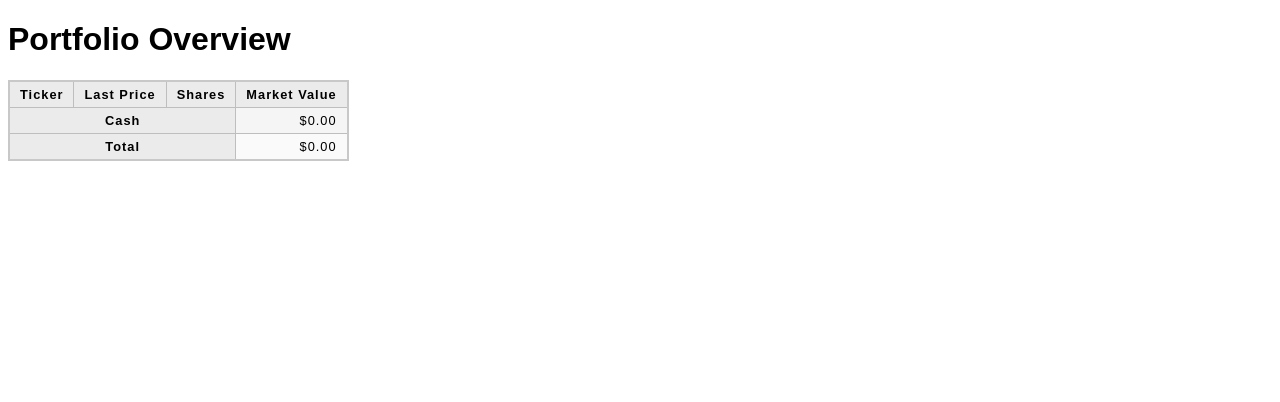
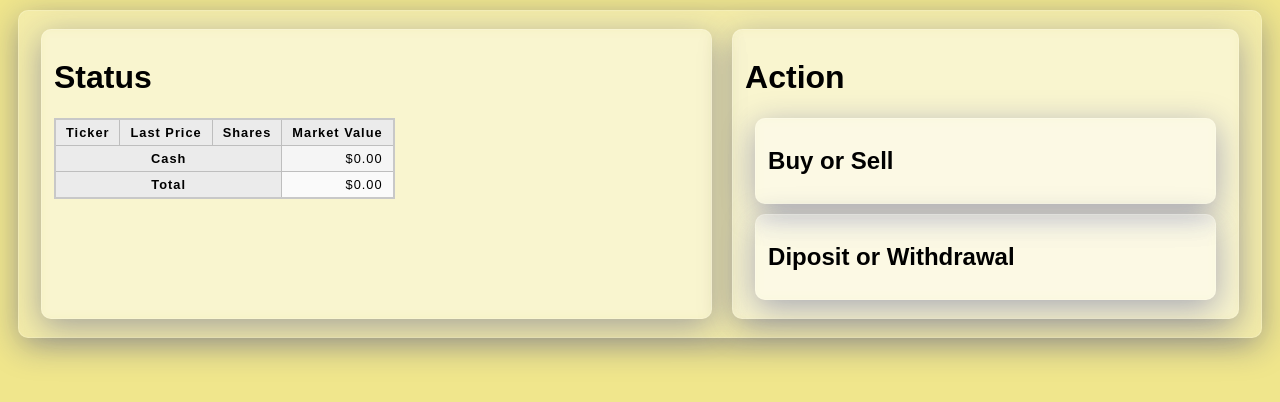
Before and after one commit to snifel0/dashboard, a Flask app: page /portfolio in a window 1280 px wide. Shown: the top 402 px of the page. Run offline with Flask 2, Linux system fonts and the light colour scheme; data that the repository does not hold is empty.

Commit message:
added layout for transactio input form

```diff
--- /dev/null
+++ b/web_server/src/static/stylesheets/layout.css
@@ -0,0 +1,22 @@
+body {
+    background: #f0e68c;
+}
+div {
+    background: rgba( 255, 255, 255, 0.25 );
+    box-shadow: 0 8px 32px 0 rgba( 31, 38, 135, 0.37 );
+    backdrop-filter: blur( 4px );
+    -webkit-backdrop-filter: blur( 4px );
+    border-radius: 10px;
+    border: 1px solid rgba( 255, 255, 255, 0.18 );
+    padding: 8px 12px;
+    margin: 10px;
+}
+.box {
+    display: flex;
+}
+.status {
+    flex: 1.616 1 auto;
+}
+.action {
+    flex: 1 1 auto;
+}
--- a/web_server/src/templates/portfolio.html
+++ b/web_server/src/templates/portfolio.html
@@ -5,9 +5,12 @@
         <meta http-equiv="refresh" content="60">
         <title>Portfolio Overview</title>
         <link href="{{ url_for('static', filename='/stylesheets/minimal-table.css') }}" rel="stylesheet" type="text/css">
+        <link href="{{ url_for('static', filename='/stylesheets/layout.css') }}" rel="stylesheet" type="text/css">
     </head>
     <body>
-        <h1>Portfolio Overview</h1>
+        <div class="box">
+            <div class="status">
+                <h1>Status</h1>
                 <table>
                     <thead>
                         <tr>
@@ -42,6 +45,17 @@
                         </tr>
                     </tbody>
                 </table>
+            </div>
+            <div class="action">
+                <h1>Action</h1>
+                <div id="buy-sell">
+                    <h2>Buy or Sell</h2>
+                </div>
+                <div id="deposit-withdrawal">
+                    <h2>Diposit or Withdrawal</h2>
+                </div>
+            </div>
+        </div>
         <script>
             var usd_formatter = new Intl.NumberFormat('en-US', {
                 style: 'currency',
```
Lines whose indentation alone changed are shown as unchanged.
